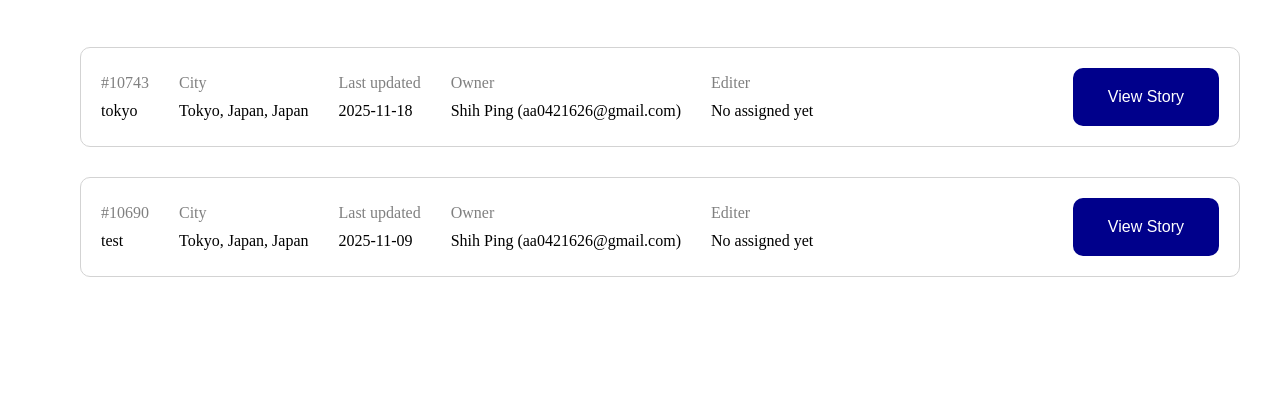
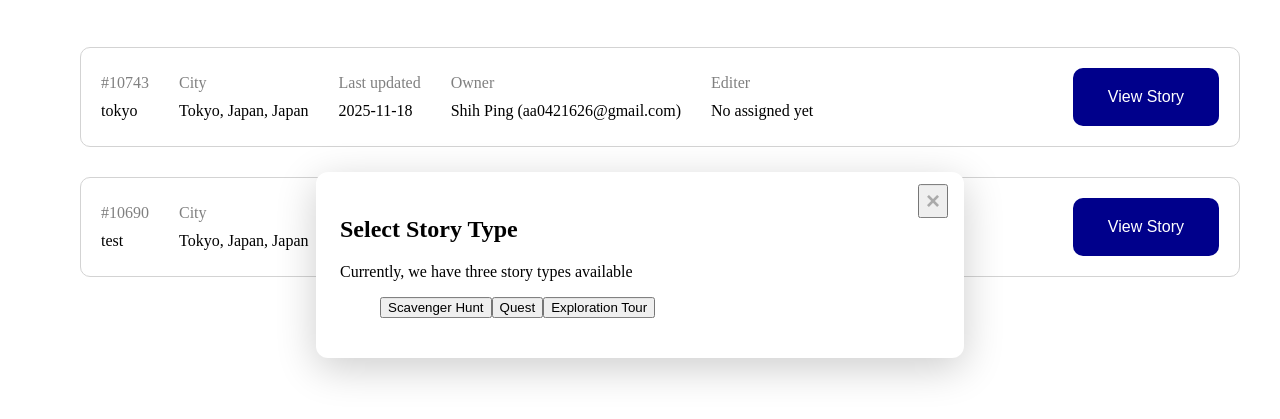
Before and after one commit to ShihPing0803/Scouties_Create-_frontend, a plain HTML site: page dashboard.html in a window 1280 px wide. Both pictures are taken after a click on the button "New Story". Shown: the part 135-554 px from the top of the page. Drawn offline with Linux system fonts and the light colour scheme.

Commit message:
Select Story Type page

```diff
--- a/css/style.css
+++ b/css/style.css
@@ -154,3 +154,32 @@ nav{
     color: white;
     border: 3px solid darkblue;
 }
+/*storyTypes section*/
+.createBlock {
+  position: fixed;
+  top: 50%;
+  left: 50%;
+  transform: translate(-50%, -50%);
+  width: 600px;
+  max-width: 90%;
+  background: #fff;
+  padding: 24px;
+  border-radius: 12px;
+  box-shadow: 0 10px 40px rgba(0,0,0,0.2);
+  z-index: 1000;
+  display: none;
+}
+
+.closeBtn {
+    position: absolute;
+    top: 12px;
+    right: 16px;
+    font-size: 24px;
+    font-weight: bold;
+    color: #aaa;
+    cursor: pointer;
+}
+.storyTypes ul{
+    list-style-type: none;
+    display: flex;
+}
--- a/dashboard.html
+++ b/dashboard.html
@@ -26,6 +26,15 @@
         <!--import mock data from mockData.js-->
         <ul class="stories"></ul>
     </div>
+    <div class="createBlock">
+        <button class="closeBtn">&times;</button>
+        <h2>Select Story Type</h2>
+        <p>Currently, we have three story types available</p>
+        <div class="storyTypes">
+            <ul></ul>
+            <div class="typeIntro"></div>
+        </div>
+    </div>
     <script type="module" src="js/dashboard.js"></script>
 </body>
 </html>
--- a/js/dashboard.js
+++ b/js/dashboard.js
@@ -1,8 +1,8 @@
-import stories from "./mockData.js";
+import mockData from "./mockData.js";
 
 const storiesList = document.querySelector('.stories');
 
-storiesList.innerHTML = stories.map(story =>
+storiesList.innerHTML = mockData.stories.map(story =>
     `<li class="story-card">
         <div class="basic-info">
             <p><span>#${story.id}</span>${story.title}</p>
@@ -14,3 +14,44 @@ storiesList.innerHTML = stories.map(story =>
         <button><a href="#">View Story</a></button>
     </li>`
 ).join('');
+
+const btnContainer = document.querySelector('.storyTypes>ul');
+const createBtn = document.querySelector('.createBtn');
+const closeBtn = document.querySelector('.closeBtn');
+const createBlock = document.querySelector('.createBlock');
+let selectedType = null;
+
+createBtn.addEventListener('click', () => {
+    createBlock.style.display = "block";
+});
+closeBtn.addEventListener('click', () => {
+    createBlock.style.display = "none";
+});
+
+function renderDescription(typeId){
+    const typeIntro = document.querySelector(".typeIntro");
+    typeIntro.innerHTML = `
+        <h3>About</h3>
+        <p>${mockData.storyTypes.find(type => type.id === typeId).description}</p>
+        <h4>Includes:</h4>
+        <ul>
+            ${mockData.storyTypes.find(type => type.id === typeId).includes.map(item =>
+                `<li>${item}</li>`
+            )}
+        </ul>
+    `;
+}
+
+mockData.storyTypes.forEach(type => {
+    const li = document.createElement("li");
+    const typeBtn = document.createElement("button");
+    typeBtn.textContent = type.name;
+    typeBtn.dataset.id = type.id;
+    typeBtn.addEventListener("click",()=>{
+        selectedType = type.id;
+        console.log(`Selected story type: ${type.name}`);
+        renderDescription(selectedType);
+    });
+    li.appendChild(typeBtn);
+    btnContainer.appendChild(li);
+});
--- a/js/mockData.js
+++ b/js/mockData.js
@@ -1,4 +1,4 @@
-const storyies = [
+const stories = [
   {
     id: 10743,
     title: "tokyo",
@@ -37,4 +37,31 @@ const storyies = [
   }
 ];
 
-export default storyies;
+const storyTypes = [
+  {
+    id: "T1",
+    name: "Scavenger Hunt",
+    description: "To put it simply, Scavenger Hunts don’t have Fiction or Facts as standard. This means Scavenger Hunts are our middle ground for build difficulty.The emphasis of a Scavenger Hunt should always be on fun, engaging challenges and solving puzzles to progress. In other words, this one’s for explorers with a creative streak.",
+    includes: ["Challenges", "Places (5-15)"]
+  },
+  {
+    id: "T2",
+    name: "Quest",
+    description:"A Quest is a city exploration game with all the trimmings, be it places, challenges, facts and fiction – Quests have it all. For this reason, Quests are the most complex type of city exploration game we offer.The most important difference between Quests and the other two game types is that Quests include a fictional narrative. If you’re a storyteller at heart, this one’s for you.",
+    includes: ["Challenges", "Places (10-15)", "Fiction", "Facts", "Storyline"]
+  },
+  {
+    id: "T3",
+    name: "Exploration Tour",
+    description: "Exploration Tours are the most basic form of city exploration game we offer on our platform. Because there’s much less content, however, this means your route needs to be the best thing since sliced bread! \
+    The key focus of an exploration tour is to create the perfect route, with scenic views and a plethora of interesting Checkpoint places along the way. Pair this A-class route with some jaw-dropping facts and you’re good to go.\
+    This one’s for tour guides, history buffs or perhaps those with a golden route up their sleeve.",
+    includes: ["Places (5-15)", "Challenges"]
+  }
+];
+const mockData = {
+  stories,
+  storyTypes
+};
+
+export default mockData;
```
